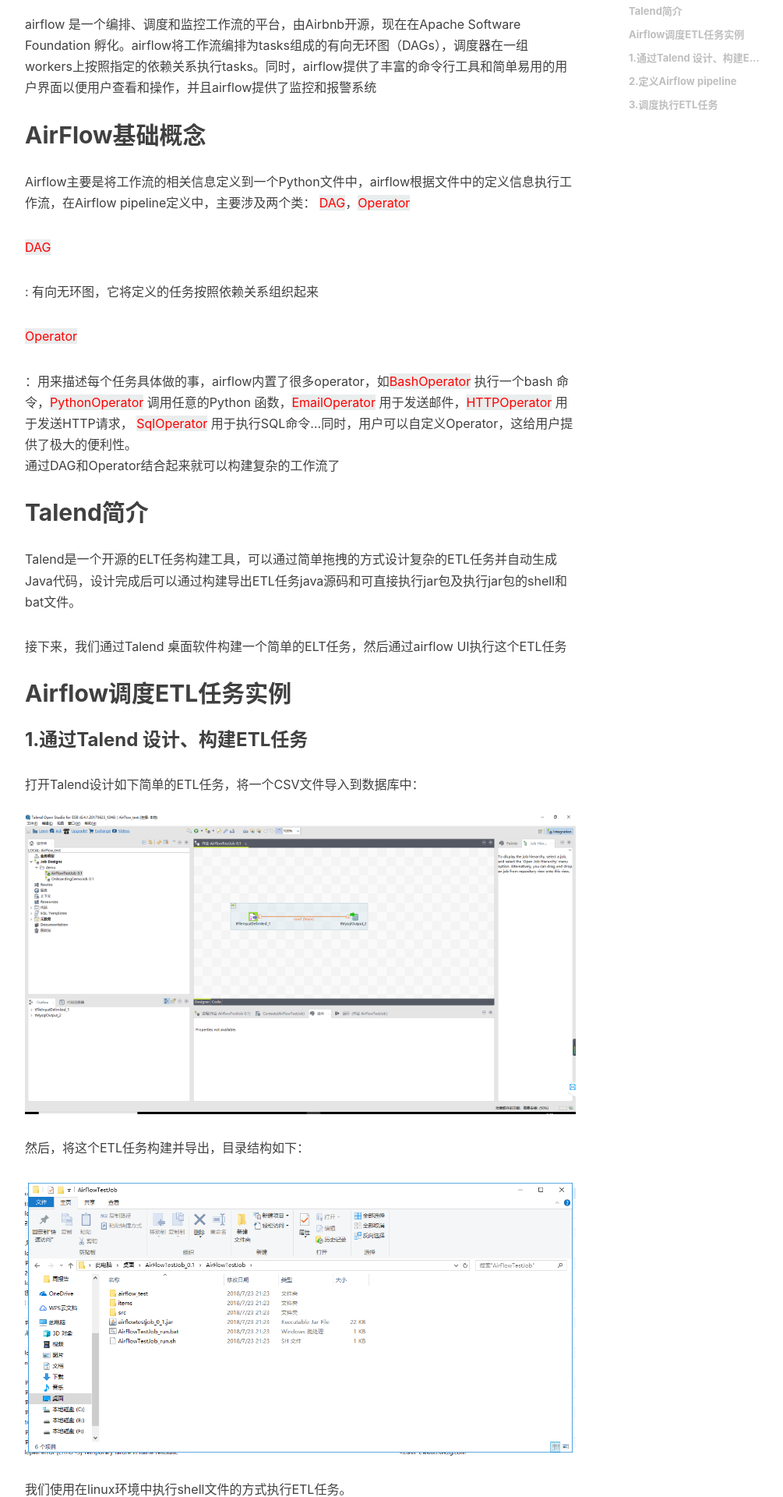
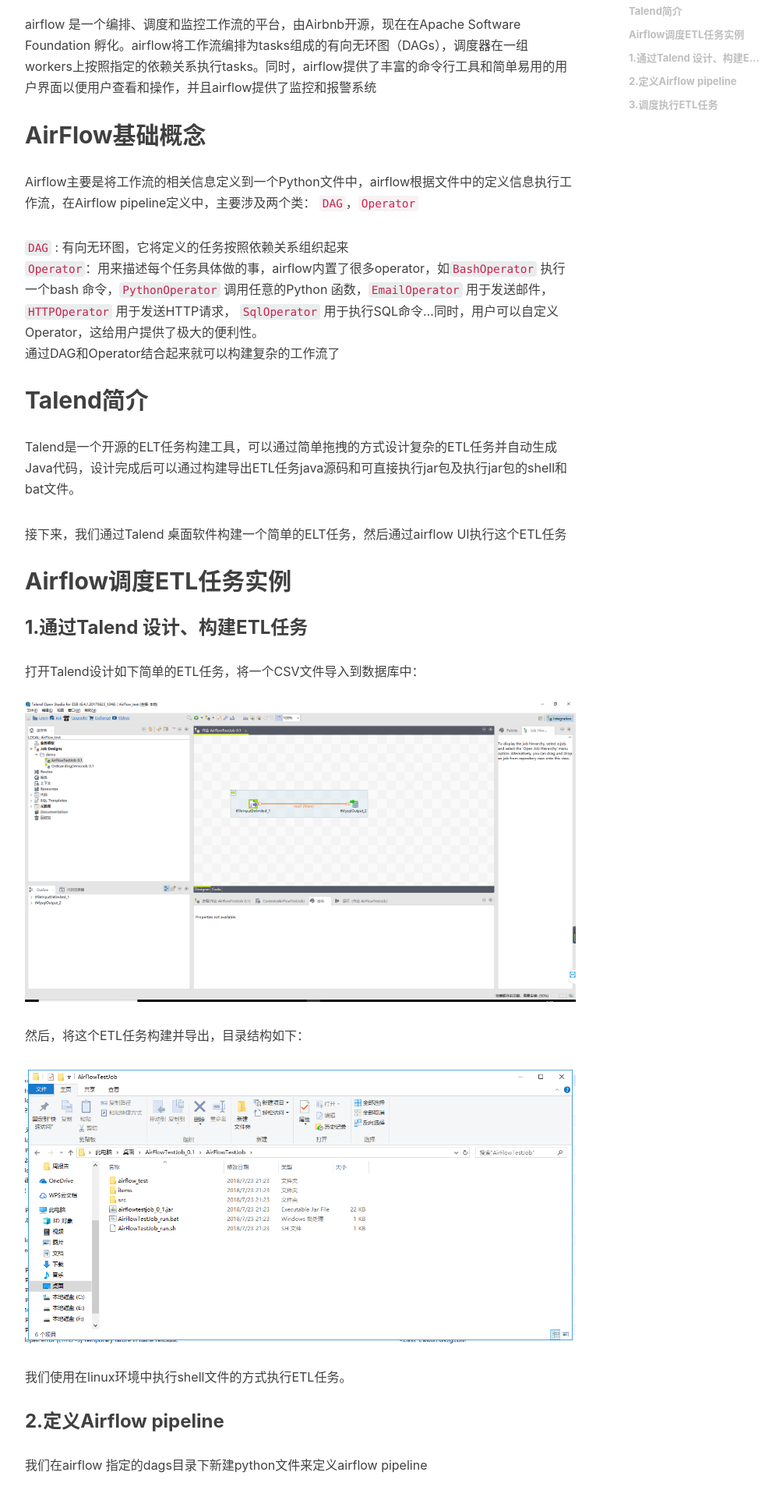
Before and after one commit to popsiclexu/popsiclexu.github.io, a Jekyll site: the page built from _posts/2018-07-28-airflow-ETL.markdown, in a window 1280 px wide. Shown: the part 744-2664 px from the top of the page at 78% size, without its empty margins (233-1238 px from the left). Built offline with Jekyll 4.4.1, drawn with Linux system fonts in a browser that asks for light colours; nearby versions of some CDN libraries; a script that is not in the unit is left out; comment, search, counter and statistics services are not loaded.

Commit message:
Update 2018-07-28-airflow-ETL.markdown

```diff
--- a/_posts/2018-07-28-airflow-ETL.markdown
+++ b/_posts/2018-07-28-airflow-ETL.markdown
@@ -29,10 +29,10 @@
 
 ## AirFlow基础概念
 
- Airflow主要是将工作流的相关信息定义到一个Python文件中，airflow根据文件中的定义信息执行工作流，在Airflow pipeline定义中，主要涉及两个类： <font color='red' style='background-color:#EAEDED;'>DAG</font>，<font color='red' style='background-color:#EAEDED;'>Operator</font>
+ Airflow主要是将工作流的相关信息定义到一个Python文件中，airflow根据文件中的定义信息执行工作流，在Airflow pipeline定义中，主要涉及两个类： <code color='red' >DAG</code>，<code >Operator</code>
 
-<font color='red' style='background-color:#EAEDED;'>DAG</font> : 有向无环图，它将定义的任务按照依赖关系组织起来
-<font color='red' style='background-color:#EAEDED;'>Operator</font>：用来描述每个任务具体做的事，airflow内置了很多operator，如<font color='red' style='background-color:#EAEDED;'>BashOperator</font> 执行一个bash 命令，<font color='red' style='background-color:#EAEDED;'>PythonOperator</font> 调用任意的Python 函数，<font color='red' style='background-color:#EAEDED;'>EmailOperator</font> 用于发送邮件，<font color='red' style='background-color:#EAEDED;'>HTTPOperator</font> 用于发送HTTP请求， <font color='red' style='background-color:#EAEDED;'>SqlOperator</font> 用于执行SQL命令…同时，用户可以自定义Operator，这给用户提供了极大的便利性。
+<code color='red' style='background-color:#EAEDED;'>DAG</code> : 有向无环图，它将定义的任务按照依赖关系组织起来
+<code color='red' style='background-color:#EAEDED;'>Operator</code>：用来描述每个任务具体做的事，airflow内置了很多operator，如<code color='red' style='background-color:#EAEDED;'>BashOperator</code> 执行一个bash 命令，<code color='red' style='background-color:#EAEDED;'>PythonOperator</code> 调用任意的Python 函数，<code color='red' style='background-color:#EAEDED;'>EmailOperator</code> 用于发送邮件，<code color='red' style='background-color:#EAEDED;'>HTTPOperator</code> 用于发送HTTP请求， <code color='red' style='background-color:#EAEDED;'>SqlOperator</code> 用于执行SQL命令…同时，用户可以自定义Operator，这给用户提供了极大的便利性。
 通过DAG和Operator结合起来就可以构建复杂的工作流了
 
 ## Talend简介
@@ -46,11 +46,11 @@
 ### 1.通过Talend 设计、构建ETL任务
 
 打开Talend设计如下简单的ETL任务，将一个CSV文件导入到数据库中：
-![image](/img/etl.png)
+![image](http://zhenxuexu.github.io/img/etl.png)
 
 然后，将这个ETL任务构建并导出，目录结构如下：
 
-![image](/img/job-dir.png)
+![image](http://zhenxuexu.github.io/img/job-dir.png)
 
 我们使用在linux环境中执行shell文件的方式执行ETL任务。
 
@@ -95,4 +95,4 @@
 ### 3.调度执行ETL任务
 完成以上工作，我们启动airflow webserver服务器后,便可以在airflow UI界面看到我们定义的ETl任务<font color='red' style='background-color:#EAEDED;'>csv_to_data</font>，可以进行相应操作。
 
-![image](/img/airflow.png)
+![image](http://zhenxuexu.github.io/img/airflow.png)
```
